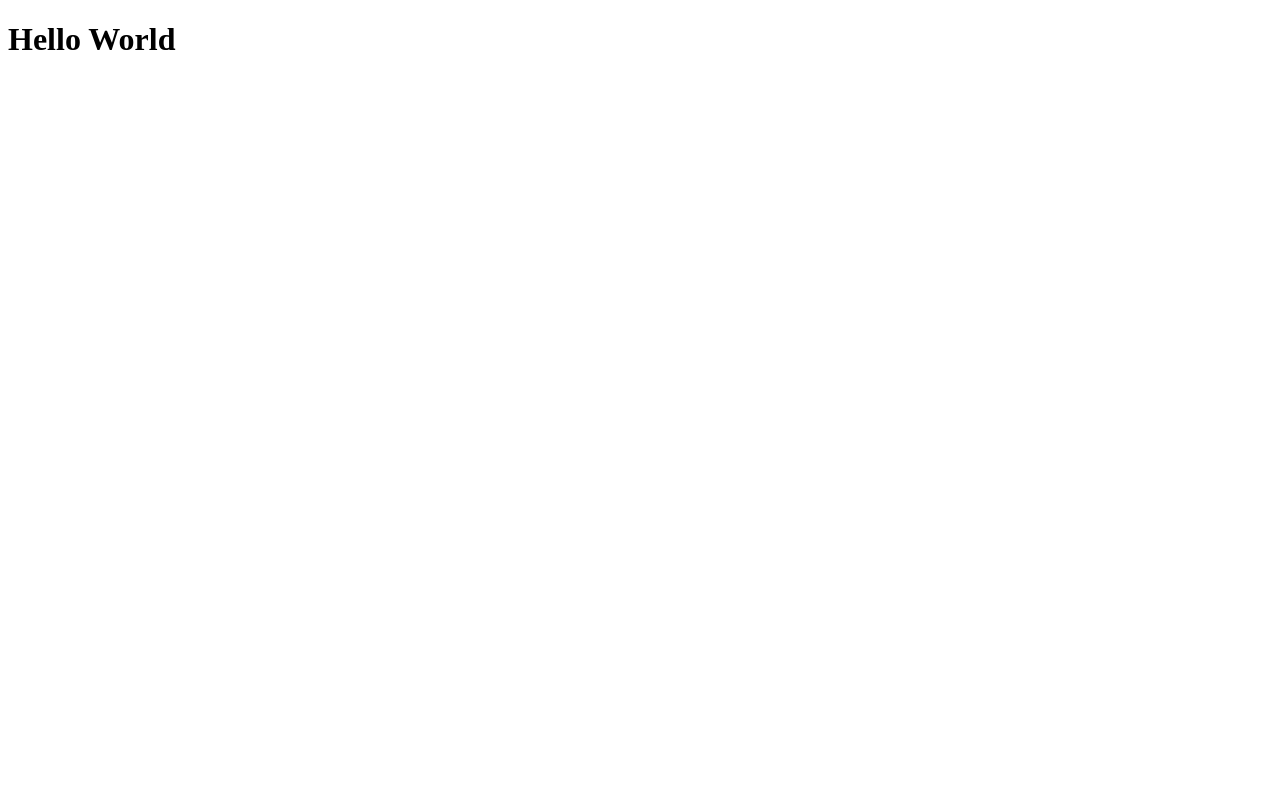
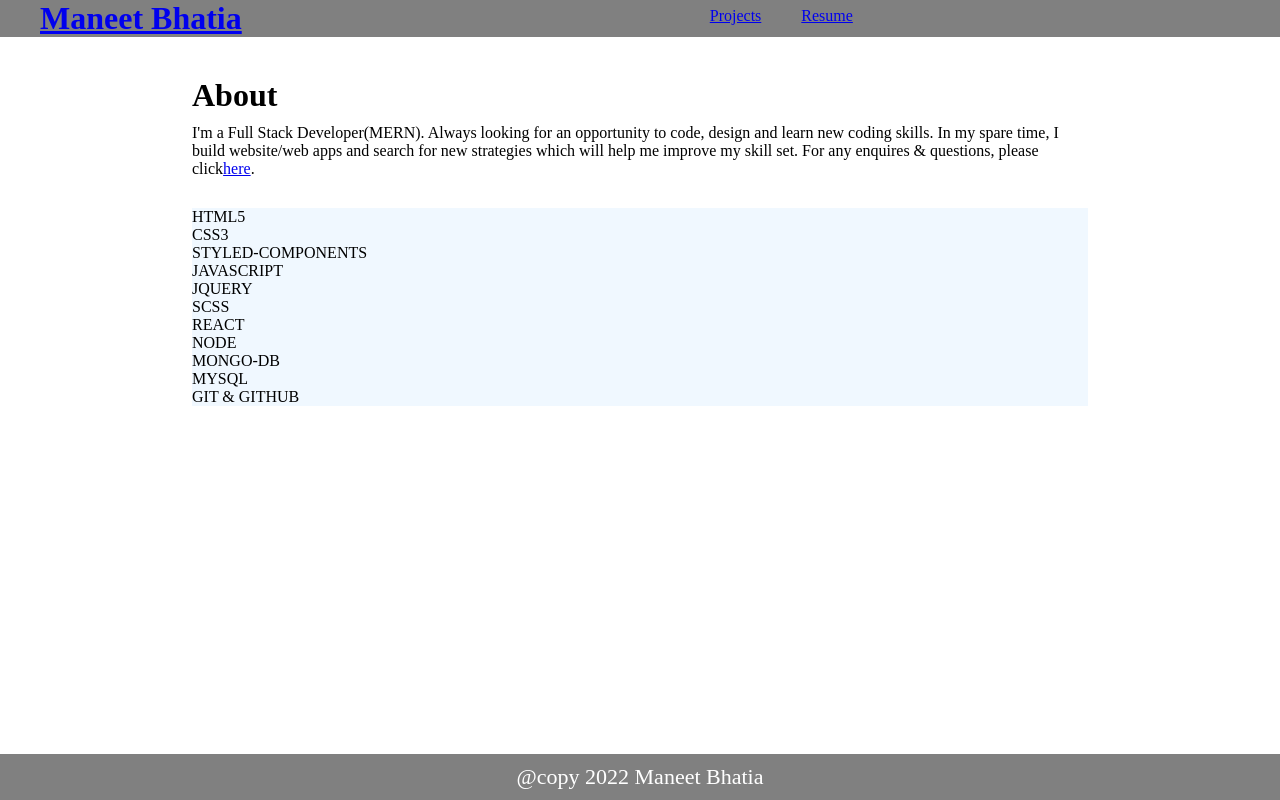
Before and after one commit to maneetbhatia/portfolio, a React (Create React App) app: page / in a window 1280 px wide. Built offline with nearby package versions, Linux system fonts and the light colour scheme.

Commit message:
Add portfolio pages

```diff
--- a/package.json
+++ b/package.json
@@ -8,7 +8,10 @@
     "@testing-library/user-event": "^13.5.0",
     "react": "^18.2.0",
     "react-dom": "^18.2.0",
+    "react-icons": "^4.4.0",
+    "react-router-dom": "^6.4.1",
     "react-scripts": "5.0.1",
+    "styled-components": "^5.3.5",
     "web-vitals": "^2.1.4"
   },
   "scripts": {
--- a/public/index.html
+++ b/public/index.html
@@ -5,10 +5,6 @@
     <link rel="icon" href="%PUBLIC_URL%/favicon.ico" />
     <meta name="viewport" content="width=device-width, initial-scale=1" />
     <meta name="theme-color" content="#000000" />
-    <meta
-      name="description"
-      content="Web site created using create-react-app"
-    />
     <title>Portfolio</title>
   </head>
   <body>
--- /dev/null
+++ b/src/About.js
@@ -0,0 +1,53 @@
+import styled from 'styled-components'
+
+const About = () => {
+    return(
+    <Main>
+        <h1>About</h1>
+      <Wrapper>
+
+        <p>
+          I'm a Full Stack Developer(MERN). Always looking for an opportunity to code, design and learn
+          new coding skills. In my spare time, I build website/web apps and search for new strategies which will help me improve my skill
+          set. For any enquires & questions, please click
+          <a href="mailto:someone@example.com">here</a>.
+        </p>
+
+        <List>
+          <P >HTML5</P>
+          <P >CSS3</P>
+          <P >STYLED-COMPONENTS</P>
+          <P>JAVASCRIPT</P>
+          <P>JQUERY</P>
+          <P>SCSS</P>
+          <P>REACT</P>
+          <P>NODE</P>
+          <P>MONGO-DB</P>
+          <P>MYSQL</P>
+          <P>GIT & GITHUB</P>
+        </List>
+      </Wrapper>
+    </Main>
+    )
+}
+
+export default About;
+
+const Main = styled.div`
+width: 70%;
+margin: auto;
+margin-top: 30px;
+`
+
+const Wrapper = styled.div`
+margin-top: 10px;
+`
+
+const List = styled.ul`
+margin-top: 30px;
+background-color: aliceblue;
+`
+
+const P = styled.p`
+
+`
--- a/src/App.js
+++ b/src/App.js
@@ -1,9 +1,26 @@
+import Header from "./Header";
+import Footer from './Footer';
+import About from "./About";
+import Portfolio from "./Portfolio";
+import Resume from './Resume';
+
+import {
+  BrowserRouter,
+  Routes,
+  Route,
+} from "react-router-dom";
 
 function App() {
   return (
-    <div className="App">
-      <h1>Hello World</h1>
-    </div>
+    <BrowserRouter>
+    <Header />
+    <Routes>
+    <Route path="/" element={<About />} />
+    <Route path="/portfolio" element={<Portfolio />} />
+    <Route path="/resume" element={<Resume />} />
+    </Routes>
+    <Footer />
+    </BrowserRouter>
   );
 }
 
--- /dev/null
+++ b/src/Footer.js
@@ -0,0 +1,25 @@
+import styled from 'styled-components'
+
+const Footer = () => {
+    return(
+      <Main>
+        <P>@copy 2022 Maneet Bhatia</P>
+      </Main>
+    )
+}
+
+export default Footer;
+
+const Main = styled.div`
+background-color: grey;
+color: white;
+text-align: center;
+width: 100%;
+position: absolute;
+bottom: 0px;
+`
+
+const P = styled.p`
+font-size: 22px;
+padding: 10px;
+`
--- /dev/null
+++ b/src/Header.js
@@ -0,0 +1,48 @@
+import styled from 'styled-components'
+import {Link} from 'react-router-dom'
+
+const  Header = () => {
+    return(
+        <Main>
+            <Head>
+            <H1><Link to="/">Maneet Bhatia</Link></H1>
+            <Ul>
+                <Li><Link to="/portfolio">Projects</Link></Li>
+                <Li><Link to="/resume">Resume</Link></Li>
+            </Ul>
+            </Head>
+        </Main>
+    )
+}
+
+export default Header;
+
+const Main = styled.div`
+    background-color: grey;
+    color: white;
+    margin-bottom: 40px;
+
+`
+
+const Head = styled.div`
+display: flex;
+`
+
+const H1 = styled.h1`
+float: left;
+margin-right: 35%;
+margin-left: 40px;
+`
+
+const Ul = styled.ul`
+float: right;
+display: flex;
+`
+
+const Li = styled.li`
+padding:  0px 20px;
+list-style: none;
+margin-top: 7px;
+color: white;
+text-decoration: none;
+`
--- /dev/null
+++ b/src/Portfolio.js
@@ -0,0 +1,81 @@
+import styled from 'styled-components'
+import ProjectImg from './Assests/eventmaster.png'
+import ProjectImg1 from './Assests/eventmaster.png'
+import ProjectImg2 from './Assests/eventmaster.png'
+import ProjectImg3 from './Assests/eventmaster.png'
+import { AiFillGithub } from 'react-icons/ai';
+
+const Portfolio = () => {
+    return(
+    <Main>
+      <h1>Projects</h1>
+      <Wrapper>
+          <Project1>
+            <a href="https://maneetbhatia.github.io/Favorite-Gifs/" target="_blank">
+            <Img src={ProjectImg} alt="GIPHY-API" /></a>
+            <h3>EventMaster<a href="https://github.com/maneetbhatia/EventMaster" target="_blank">
+                <AiFillGithub /></a>
+            </h3>
+          </Project1>
+
+          <Project2>
+          <a href="https://maneet79.github.io/Trivial-Trivia/" target="_blank">
+          <Img src={ProjectImg2} alt="Trivia Game" /></a>
+
+            <h3>Critter<a href="https://github.com/maneetbhatia/Critter" target="_blank">
+                <AiFillGithub /></a></h3>
+          </Project2>
+          <Project3>
+            <a href="https://maneet79.github.io/Crystal-Collector/." target="_blank">
+            <Img src={ProjectImg1} alt="Rutgers Info Widget" /></a>
+
+            <h3>SpaceSurvival<a href="https://github.com/maneetbhatia/space-survival" target="_blank">
+                <AiFillGithub /></a></h3>
+          </Project3>
+          <Project4>
+            <a href="https://maneet79.github.io/Guess-Game/." target="_blank">
+            <Img src={ProjectImg3} alt="Rock Paper Scissors" /></a>
+
+            <h3>GifTastic<a href="https://github.com/maneetbhatia/Favorite-Gifs" target="_blank">
+                <AiFillGithub /></a></h3>
+          </Project4>
+    </Wrapper>
+    </Main>
+    )
+}
+
+export default Portfolio;
+
+const Main = styled.div`
+width: 80%;
+margin: auto;
+margin-top: 30px;
+`
+
+const Wrapper = styled.div`
+display: grid;
+grid-template-columns: 33% 33% 33%;
+grid-gap: 1%;
+justify-content: space-around;
+`
+
+const Img = styled.img`
+width: 100%;
+`
+
+const Project1 = styled.div`
+padding: 10% 0px;
+
+`
+
+const Project2 = styled.div`
+padding: 10% 0px;
+`
+
+const Project3 = styled.div`
+padding: 10% 0px;
+`
+
+const Project4 = styled.div`
+padding: 10% 0px;
+`
--- /dev/null
+++ b/src/Resume.js
@@ -0,0 +1,5 @@
+const Resume = () => {
+    return (<>{"resume"}</>)
+}
+
+export default Resume;
--- /dev/null
+++ b/src/index.css
@@ -0,0 +1,4 @@
+*{
+    margin: 0;
+    padding: 0;
+}
--- a/src/index.js
+++ b/src/index.js
@@ -1,6 +1,7 @@
 import React from 'react';
 import ReactDOM from 'react-dom/client';
 import App from './App';
+import './index.css'
 
 const root = ReactDOM.createRoot(document.getElementById('root'));
 root.render(
```
Also changed, not shown: 2 other files (tests, documents, lock files or other folders).
